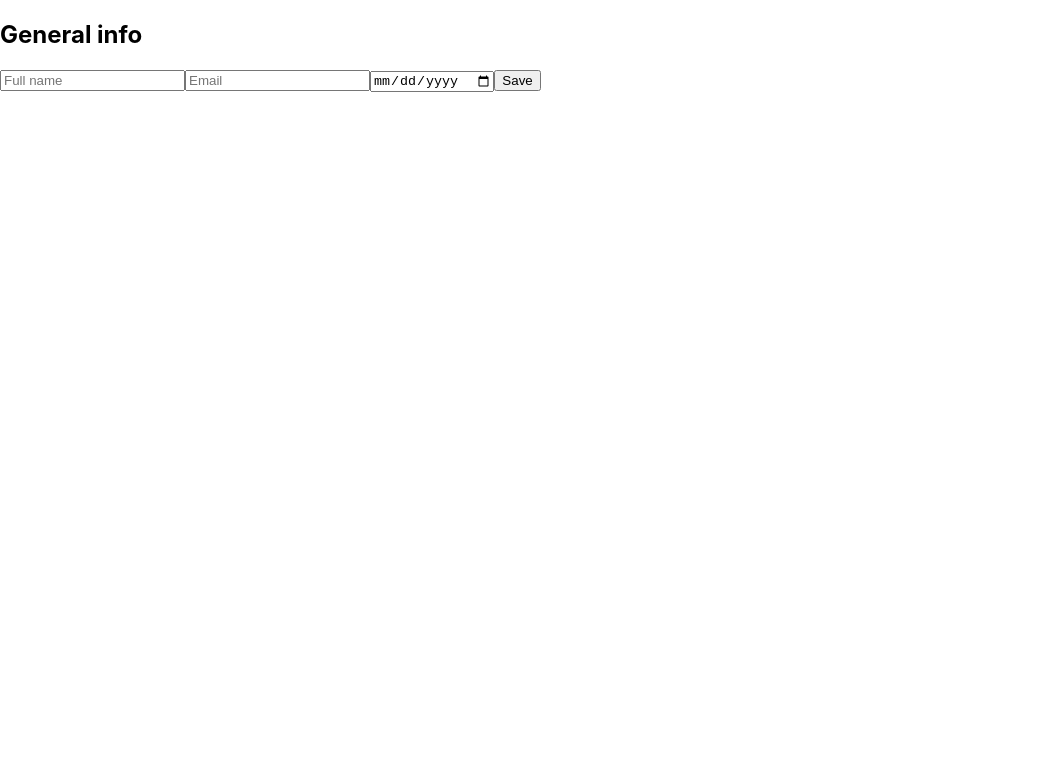
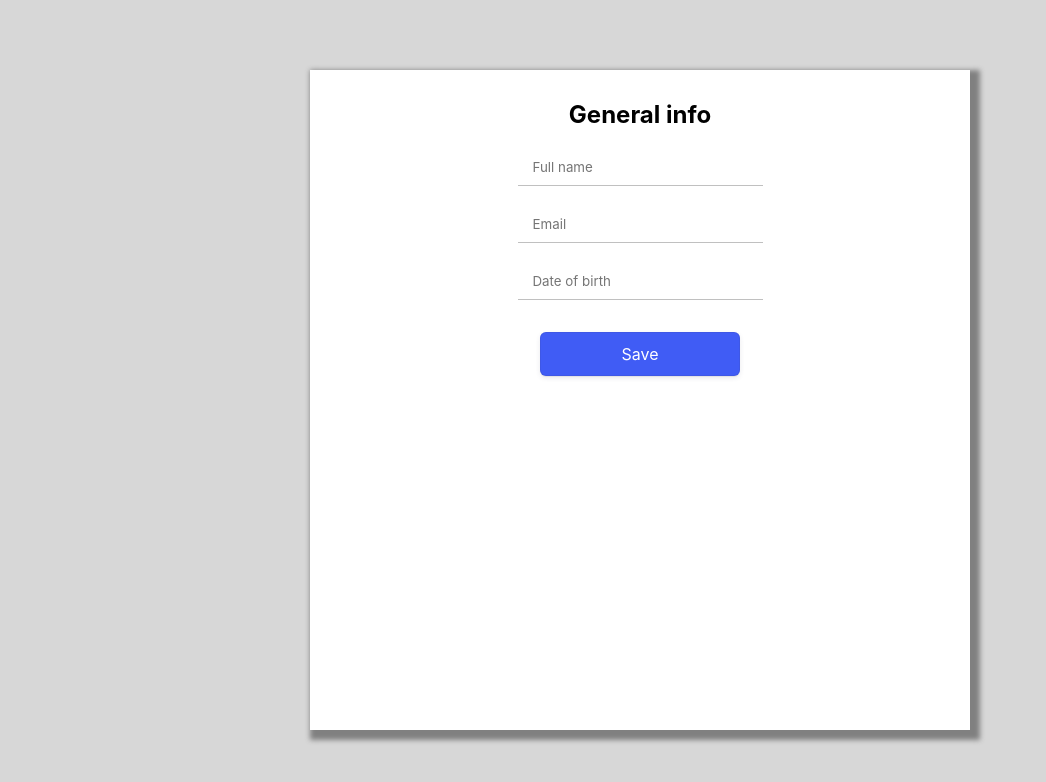
Before and after one commit to Nelfimov/odin-cv, a React (Create React App) app: page / in a window 1280 px wide. Shown: the top 782 px of the page, without its empty margins (0-1046 px from the left). Built offline with nearby package versions, Linux system fonts and the light colour scheme.

Commit message:
add styling

```diff
--- a/src/App.jsx
+++ b/src/App.jsx
@@ -1,4 +1,3 @@
-import './styles/App.css';
 import React from 'react';
 import General from './components/General';
 import Education from './components/Education';
@@ -17,27 +16,14 @@ export default class App extends React.Component {
   }
 
   handleSection = (string) => {
-    this.setState({
-      section: string,
-    });
+    this.setState({ section: string });
   };
 
   handleInfo = (key, value) => {
-    this.setState(
-      {
-        [key]: value,
-      },
-      () => {
-        console.log(this.state);
-      },
-    );
+    this.setState({ [key]: value });
   };
 
-  render() {
-    const {
-      section, general, education, experience,
-    } = this.state;
-
+  flowApp = (section, general, education, experience) => {
     switch (section) {
       case 'general': return (
         <General
@@ -93,5 +79,14 @@ export default class App extends React.Component {
         </>
       );
     }
+  };
+
+  render() {
+    const {
+      section, general, education, experience,
+    } = this.state;
+
+    return (this.flowApp(section, general, education, experience)
+    );
   }
 }
--- a/src/components/Education.jsx
+++ b/src/components/Education.jsx
@@ -128,17 +128,68 @@ export default class Education extends React.Component {
                 <h2>Your education</h2>
                 {schools.map((school) => (
                   <li key={school.id} id={school.id}>
-                    <input type="text" name="schoolName" value={school.schoolName} placeholder="School name" onChange={this.changeExistingHandler.bind(this)} />
-                    <input type="text" name="schoolTitle" value={school.schoolTitle} placeholder="Title" onChange={this.changeExistingHandler.bind(this)} />
-                    <input type="date" name="schoolDate" value={school.schoolDate} placeholder="Date" onChange={this.changeExistingHandler.bind(this)} />
+                    <input
+                      type="text"
+                      name="schoolName"
+                      value={school.schoolName}
+                      placeholder="School name"
+                      onChange={this.changeExistingHandler.bind(this)}
+                    />
+                    <input
+                      type="text"
+                      name="schoolTitle"
+                      value={school.schoolTitle}
+                      placeholder="Title"
+                      onChange={this.changeExistingHandler.bind(this)}
+                    />
+                    <input
+                      type="text"
+                      onFocus={(e) => {
+                        e.target.type = 'date';
+                      }}
+                      onBlur={(e) => {
+                        e.target.type = 'text';
+                      }}
+                      name="schoolDate"
+                      value={school.schoolDate}
+                      placeholder="Date"
+                      onChange={this.changeExistingHandler.bind(this)}
+                    />
                   </li>
                 ))}
               </ul>
               )}
 
-          <input type="text" name="schoolName" value={schoolName || ''} id="school-name" placeholder="School name" onChange={this.changeHandler.bind(this)} />
-          <input type="text" name="schoolTitle" value={schoolTitle || ''} id="school-title" placeholder="Title" onChange={this.changeHandler.bind(this)} />
-          <input type="date" name="schoolDate" value={schoolDate || ''} id="school-date" placeholder="Date" onChange={this.changeHandler.bind(this)} />
+          <input
+            type="text"
+            name="schoolName"
+            value={schoolName || ''}
+            id="school-name"
+            placeholder="School name"
+            onChange={this.changeHandler.bind(this)}
+          />
+          <input
+            type="text"
+            name="schoolTitle"
+            value={schoolTitle || ''}
+            id="school-title"
+            placeholder="Title"
+            onChange={this.changeHandler.bind(this)}
+          />
+          <input
+            type="text"
+            onFocus={(e) => {
+              e.target.type = 'date';
+            }}
+            onBlur={(e) => {
+              e.target.type = 'text';
+            }}
+            name="schoolDate"
+            value={schoolDate || ''}
+            id="school-date"
+            placeholder="Date"
+            onChange={this.changeHandler.bind(this)}
+          />
 
           <button type="button" data="add" onClick={this.addAnotherSchool.bind(this)}>Add another</button>
           <button type="submit" data="submit">Submit</button>
--- a/src/components/General.jsx
+++ b/src/components/General.jsx
@@ -60,7 +60,20 @@ export default class General extends React.Component {
         <form onSubmit={this.submitHandler.bind(this)}>
           <input required value={name || ''} name="name" type="text" placeholder="Full name" onChange={this.changeHandler.bind(this)} />
           <input required value={email || ''} name="email" type="email" placeholder="Email" onChange={this.changeHandler.bind(this)} />
-          <input required value={dateOfBirth || ''} name="dateOfBirth" type="date" placeholder="Date of birth" onChange={this.changeHandler.bind(this)} />
+          <input
+            required
+            value={dateOfBirth || ''}
+            name="dateOfBirth"
+            type="text"
+            onFocus={(e) => {
+              e.target.type = 'date';
+            }}
+            onBlur={(e) => {
+              e.target.type = 'text';
+            }}
+            placeholder="Date of birth"
+            onChange={this.changeHandler.bind(this)}
+          />
           <button type="submit">Save</button>
         </form>
       );
--- a/src/index.jsx
+++ b/src/index.jsx
@@ -6,6 +6,6 @@ import App from './App';
 const root = ReactDOM.createRoot(document.getElementById('root'));
 root.render(
   <React.StrictMode>
-    <App />
+    <App className="App" />
   </React.StrictMode>,
 );
--- a/src/styles/App.css
+++ /dev/null
@@ -1,3 +0,0 @@
-.App {
-  text-align: center;
-}
--- a/src/styles/index.css
+++ b/src/styles/index.css
@@ -5,9 +5,107 @@ body {
     sans-serif;
   -webkit-font-smoothing: antialiased;
   -moz-osx-font-smoothing: grayscale;
+  min-height: 100vh;
+  background-color: rgb(215, 215, 215);
+  display: grid;
 }
 
 code {
   font-family: source-code-pro, Menlo, Monaco, Consolas, 'Courier New',
     monospace;
 }
+
+#root {
+  background-color: white;
+  box-shadow: 5px 5px 5px 5px grey;
+  text-align: center;
+  align-self: center;
+  justify-self: center;
+  height: 80vh;
+  width: 80vh;
+  padding: 10px;
+}
+
+#root>div,
+form {
+  display: grid;
+  align-self: center;
+  justify-self: center;
+}
+
+form {
+  gap: 20px;
+}
+
+input,
+button {
+  padding: 10px 15px;
+  font-family: inherit;
+  outline: none;
+  border: 0;
+  border-bottom: 1px solid rgb(192, 192, 192);
+}
+
+input:focus {
+  border-bottom: 1px solid blue;
+}
+
+button {
+  appearance: button;
+  backface-visibility: hidden;
+  background-color: #405cf5;
+  border-radius: 6px;
+  border-width: 0;
+  box-shadow: rgba(50, 50, 93, .1) 0 0 0 1px inset, rgba(50, 50, 93, .1) 0 2px 5px 0, rgba(0, 0, 0, .07) 0 1px 1px 0;
+  box-sizing: border-box;
+  color: #fff;
+  cursor: pointer;
+  font-family: inherit;
+  font-size: 100%;
+  height: 44px;
+  line-height: 1.15;
+  margin: 12px 0 0;
+  outline: none;
+  overflow: hidden;
+  padding: 0 25px;
+  position: relative;
+  text-align: center;
+  text-transform: none;
+  transform: translateZ(0);
+  transition: all .2s, box-shadow .08s ease-in;
+  user-select: none;
+  -webkit-user-select: none;
+  touch-action: manipulation;
+  width: 200px;
+  justify-self: center;
+}
+
+button:disabled {
+  cursor: default;
+}
+
+button:focus {
+  box-shadow: rgba(50, 50, 93, .1) 0 0 0 1px inset, rgba(50, 50, 93, .2) 0 6px 15px 0, rgba(0, 0, 0, .1) 0 2px 2px 0, rgba(50, 151, 211, .3) 0 0 0 4px;
+}
+
+ul {
+  padding: 0;
+}
+
+li * {
+  margin-right: 5px;
+}
+
+hr {
+  border-top: 0.1px solid grey;
+}
+
+table {
+  width: 50%;
+  align-self: center;
+  justify-self: center;
+}
+
+table * {
+  text-align: start;
+}
```
Also changed, not shown: src/components/Experience.jsx (+99 -10 lines).
